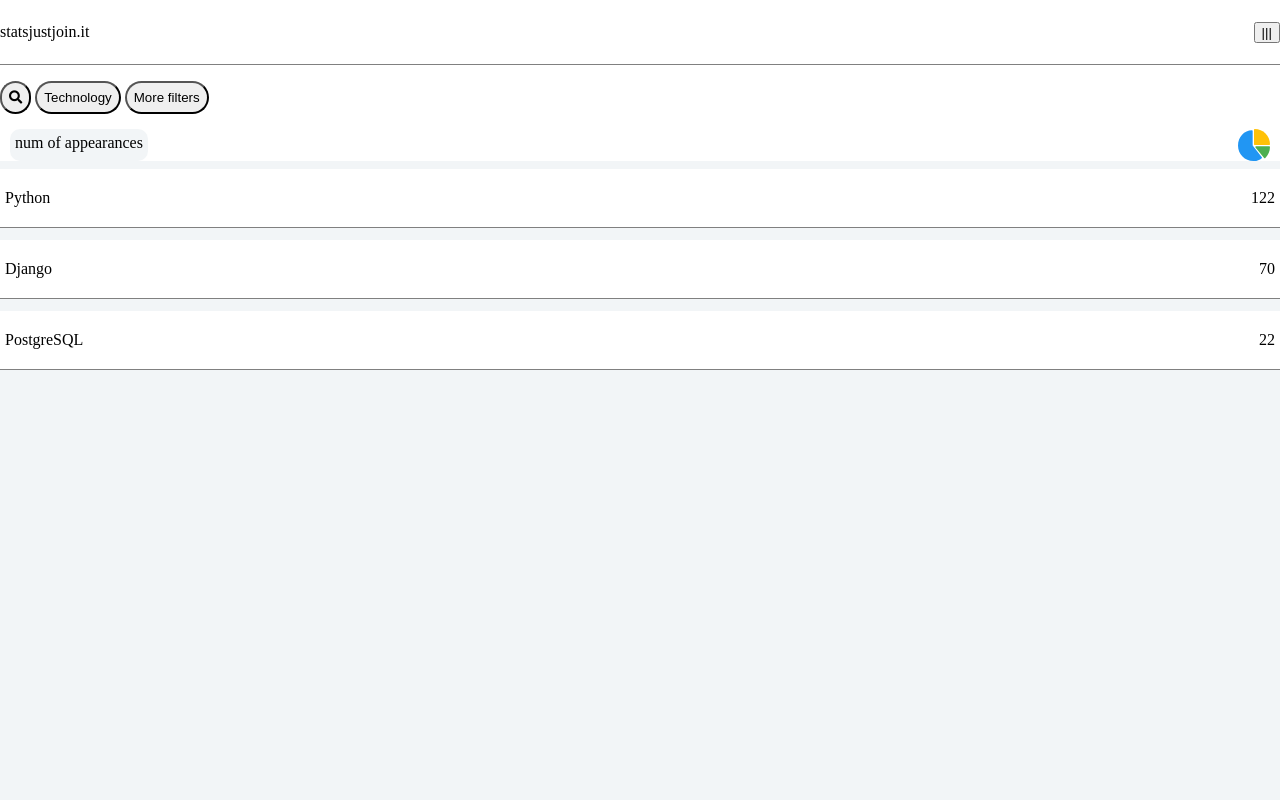
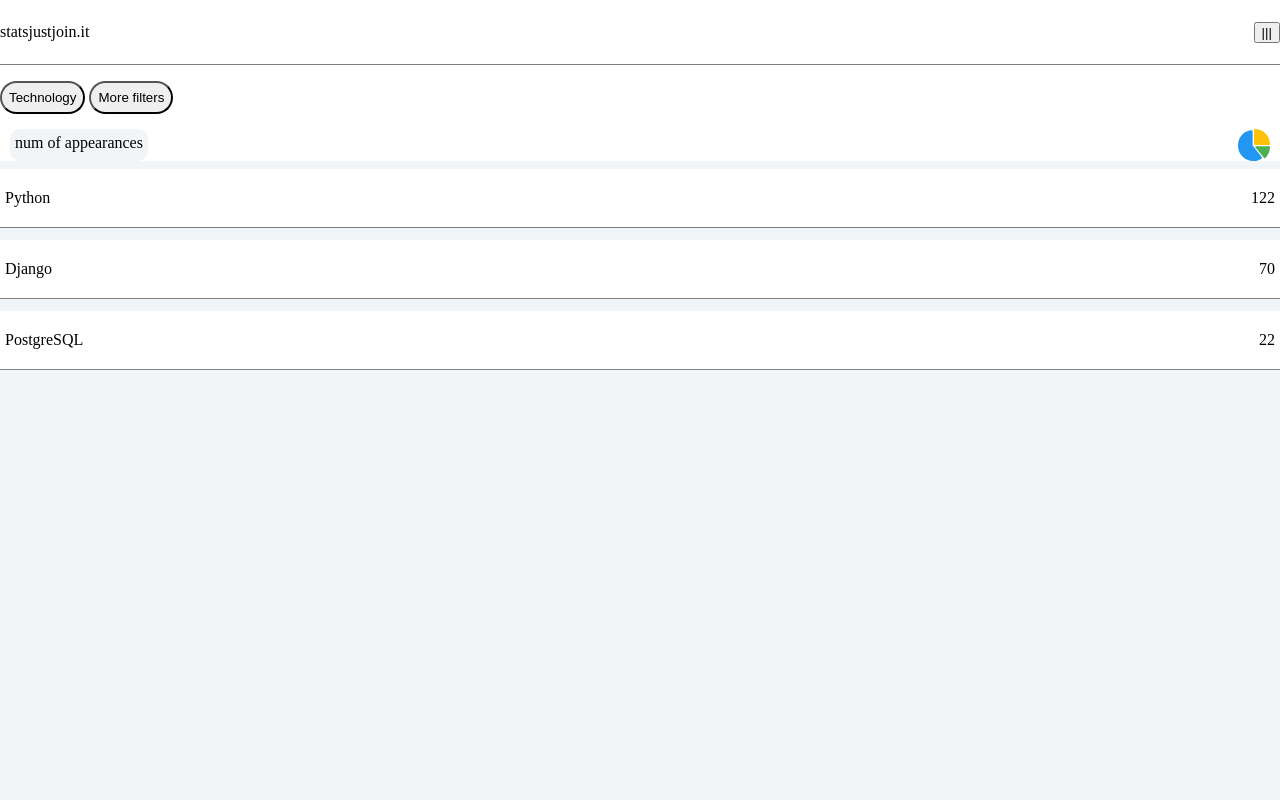
Before and after one commit to wloszynski/statsjustjoinit-django, a Django app: page / in a window 1280 px wide. Run offline with Django 3.2, Linux system fonts and the light colour scheme; some libraries are stand-ins or nearby versions.

Commit message:
search button disabled

```diff
--- a/skillsgraph/templates/skillsgraph/mobile.html
+++ b/skillsgraph/templates/skillsgraph/mobile.html
@@ -106,7 +106,7 @@
         </div>
         <div class="options flex-item">
             <div>
-                <button class="button-circle"><i class="fas fa-search"></i></button>
+                <!-- <button class="button-circle"><i class="fas fa-search"></i></button> -->
                 <button class="button-circle">Technology</button>
                 <button class="button-circle">More filters</button>
             </div>
```
